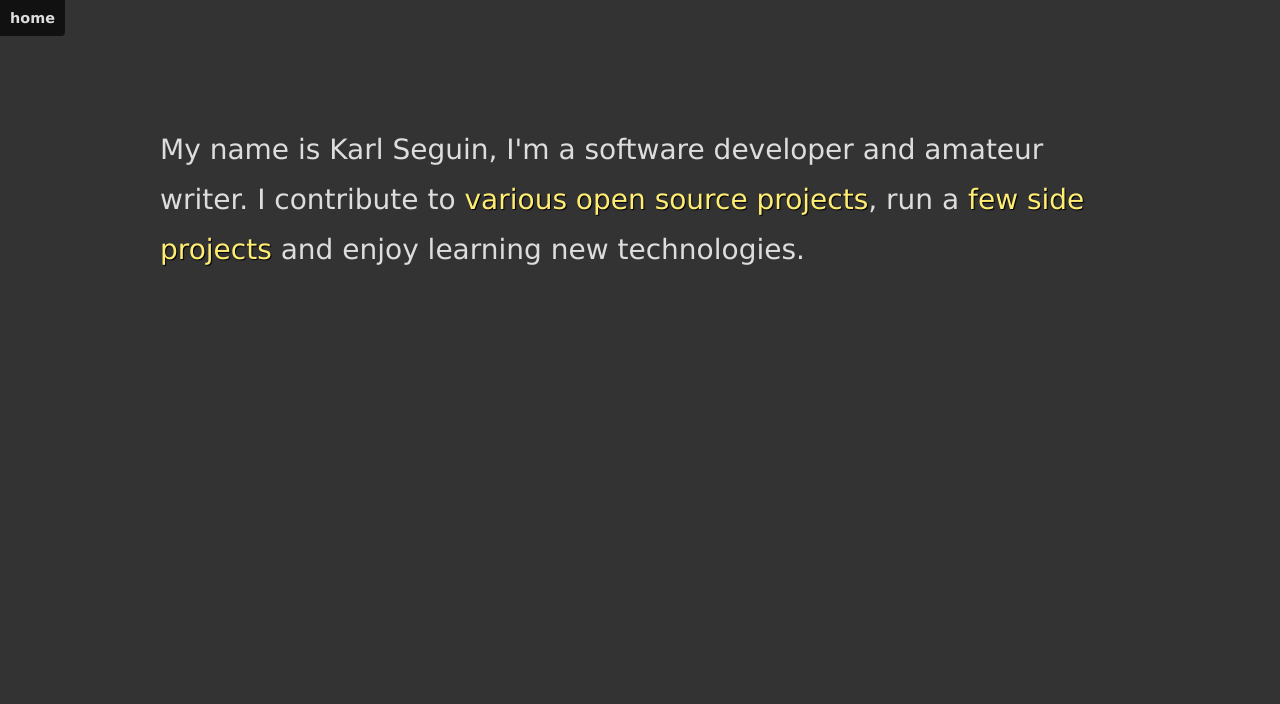
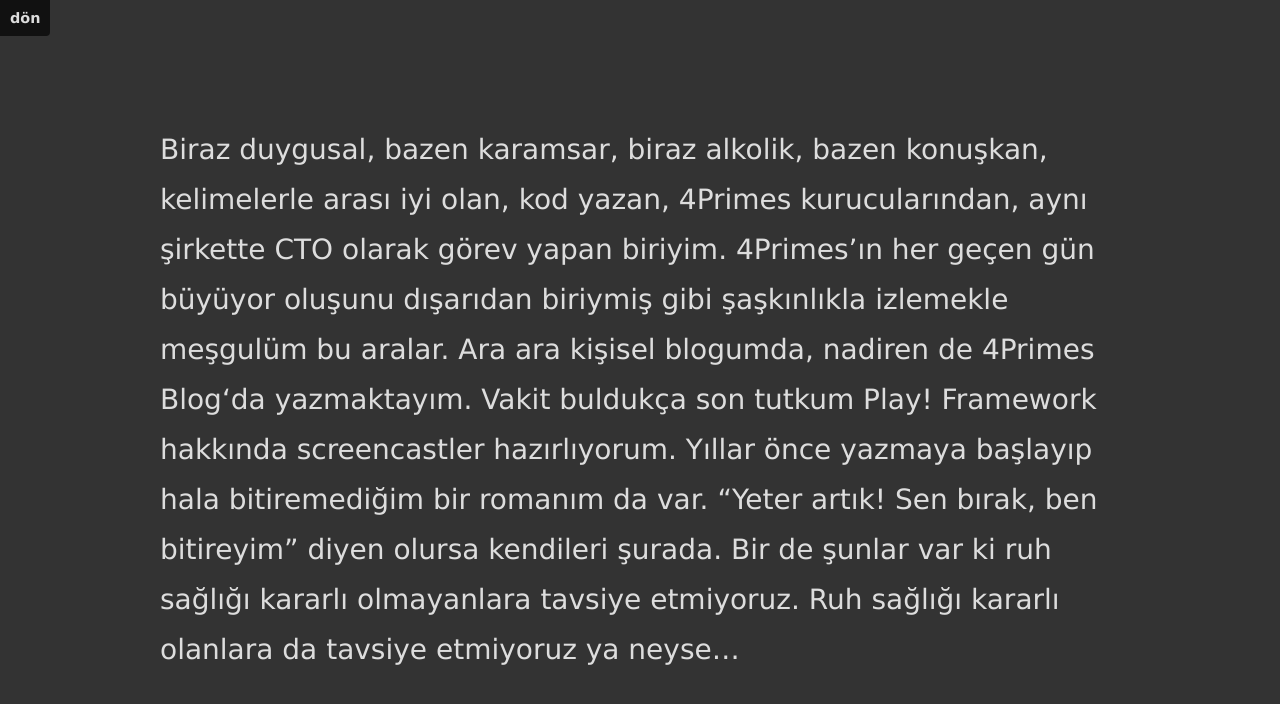
Before and after one commit to fehmicansaglam/fehmicansaglam.github.com, a Jekyll site: the page about.html, which Jekyll copies as it is, in a window 1280 px wide. Shown: the top 704 px of the page. Built offline with Jekyll 4.4.1, drawn with Linux system fonts in a browser that asks for light colours.

Commit message:
Update about page.

```diff
--- a/_posts/2012-06-02-sen-outputstreame-yaz-ben-inputstreamden-okuyayim.html
+++ b/_posts/2012-06-02-sen-outputstreame-yaz-ben-inputstreamden-okuyayim.html
@@ -6,7 +6,7 @@
   dsq_needs_sync: "1"
   Hide SexyBookmarks: "0"
 type: post
-title: "Sen OutputStream'e yaz, ben InputStream'den okuyay\xC4\xB1m"
+title: "Sen OutputStream'e yaz, ben InputStream'den okuyayım"
 status: publish
 layout: post
 published: true
--- a/about.html
+++ b/about.html
@@ -1,16 +1,15 @@
 <!DOCTYPE html>
 <html>
   <head>
-    <title>karl seguin</title>
+    <title>Fehmi Can Sağlam</title>
     <link href="/assets/about.css" rel="stylesheet" type="text/css">
   </head>
   <body>
-    <a href="/" id="home">home</a>
+    <a href="/" id="home">dön</a>
     <div id="content">
-      <p>My name is Karl Seguin, I'm a software developer and amateur writer.
-      I contribute to <a href="https://github.com/karlseguin">various open source projects</a>,
-      run a <a href="http://mogade.com">few</a> <a href="http://little.io">side</a> <a href="http://mongly.com">projects</a>
-      and enjoy learning new technologies.</p>
+      <p>Biraz duygusal, bazen karamsar, biraz alkolik, bazen konuşkan, kelimelerle arası iyi olan, kod yazan, 4Primes kurucularından, aynı şirkette CTO olarak görev yapan biriyim. 4Primes’ın her geçen gün büyüyor oluşunu dışarıdan biriymiş gibi şaşkınlıkla izlemekle meşgulüm bu aralar.
+      Ara ara kişisel blogumda, nadiren de 4Primes Blog‘da yazmaktayım. Vakit buldukça son tutkum Play! Framework hakkında screencastler hazırlıyorum. Yıllar önce yazmaya başlayıp hala bitiremediğim bir romanım da var. “Yeter artık! Sen bırak, ben bitireyim” diyen olursa kendileri şurada.
+      Bir de şunlar var ki ruh sağlığı kararlı olmayanlara tavsiye etmiyoruz. Ruh sağlığı kararlı olanlara da tavsiye etmiyoruz ya neyse…</p>
     </div>
   </body>
 </html>
```
